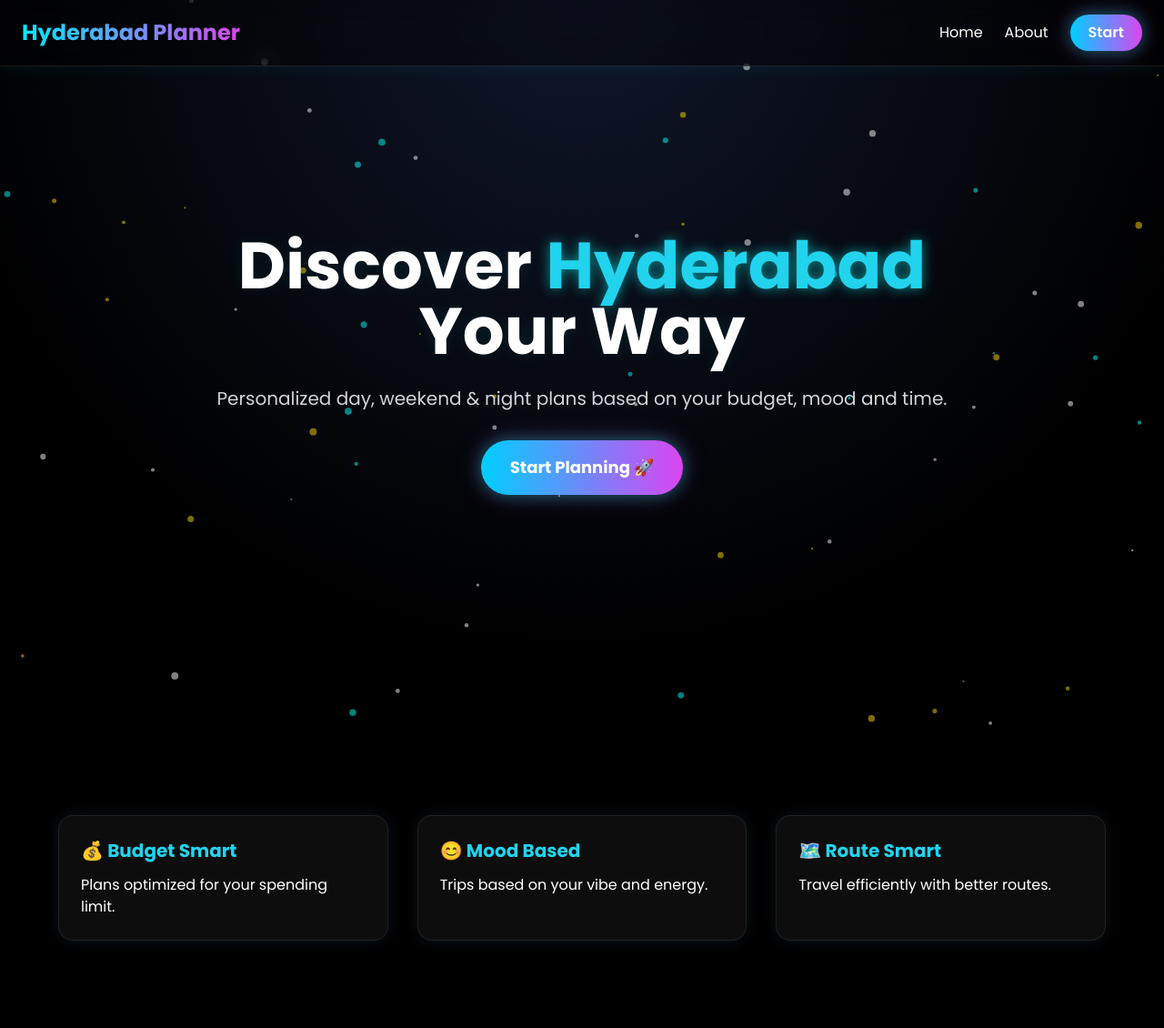
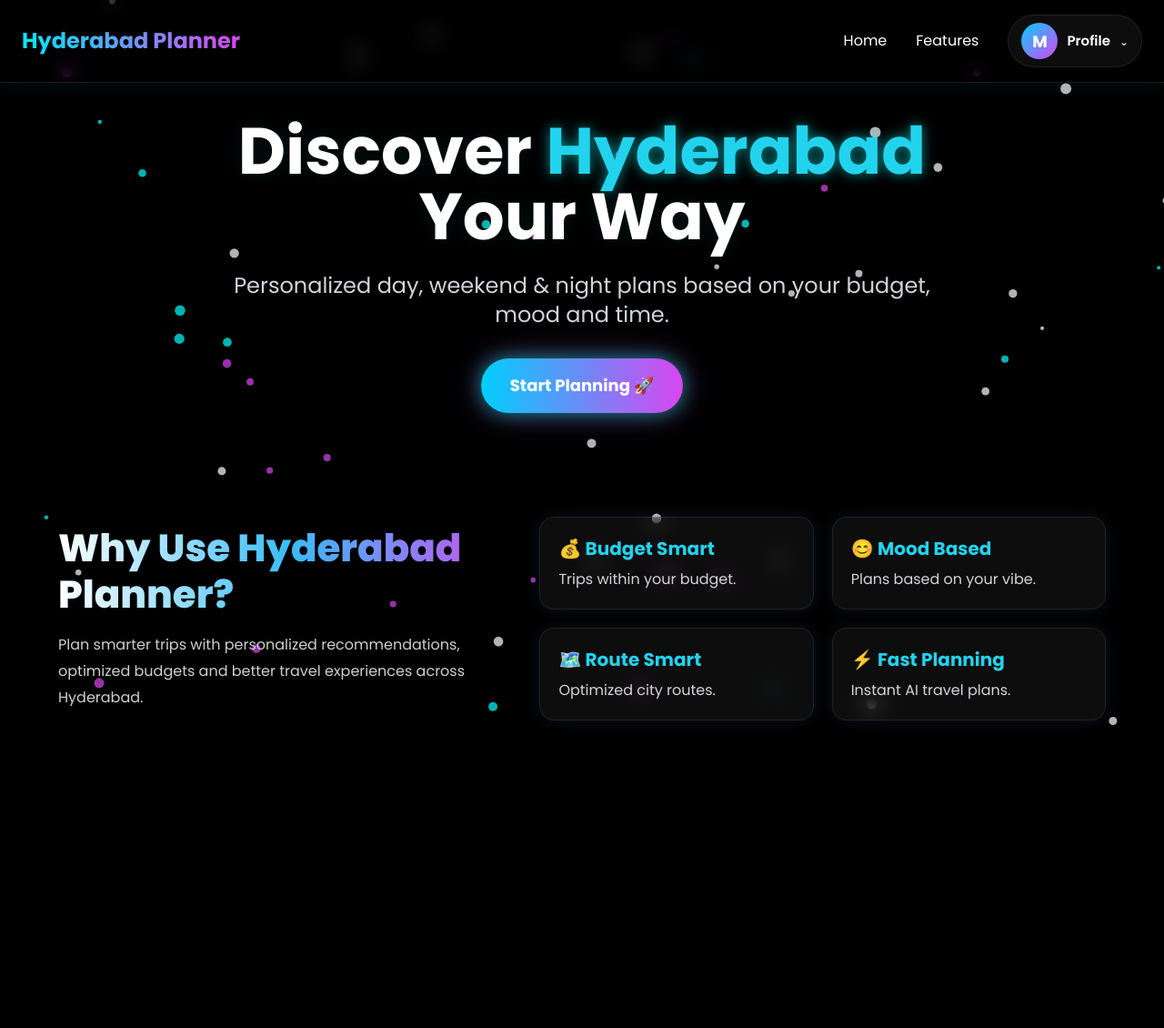
Before and after one commit to ManognaDeekonda/hyderabad_travelling, a Flask app: page / in a window 1280 px wide. Shown: the whole page at 91% size. After the commit the page ends 797 px from the top, so only its background shows below. Run offline with Flask 3, Linux system fonts and the light colour scheme; some libraries are stand-ins or nearby versions.

Commit message:
Updated home page UI, responsiveness, mobile menu and planner back button

```diff
--- a/templates/index.html
+++ b/templates/index.html
@@ -3,15 +3,22 @@
 <head>
 <meta charset="UTF-8">
 <meta name="viewport" content="width=device-width, initial-scale=1.0">
+
 <title>Hyderabad Smart Planner</title>
 
 <script src="https://cdn.tailwindcss.com"></script>
 
 <link href="https://fonts.googleapis.com/css2?family=Poppins:wght@300;400;600;700;800&display=swap" rel="stylesheet">
 
-<link rel="stylesheet" href="{{ url_for('static', filename='css/style.css') }}">
+<style>
 
-<style>
+*{
+margin:0;
+padding:0;
+box-sizing:border-box;
+scroll-behavior:smooth;
+}
+
 body{
 font-family:'Poppins',sans-serif;
 background:#000;
@@ -64,160 +74,583 @@ box-shadow:
 0 0 18px rgba(0,255,255,.35),
 0 0 30px rgba(217,70,239,.25);
 animation:pulseGlow 2s infinite;
+transition:.3s ease;
 }
 
 .pulseBtn:hover{
-transform:scale(1.08);
+transform:translateY(-3px) scale(1.05);
 box-shadow:
 0 0 24px rgba(0,255,255,.55),
 0 0 40px rgba(217,70,239,.35);
 }
 
-/* Cards */
+/* CARDS */
 .glass{
 background:rgba(255,255,255,.05);
 backdrop-filter:blur(14px);
 border:1px solid rgba(255,255,255,.08);
+
 box-shadow:
 0 0 15px rgba(0,255,255,.08),
 0 0 24px rgba(217,70,239,.06);
+
 transition:.35s ease;
 }
 
 .glass:hover{
-transform:translateY(-8px);
+transform:translateY(-6px);
+
 box-shadow:
 0 0 20px rgba(0,255,255,.16),
 0 0 36px rgba(217,70,239,.12);
 }
 
-/* mobile */
+/* SECTION TITLE */
+.sectionTitle{
+font-size:42px;
+font-weight:800;
+line-height:1.2;
+margin-bottom:16px;
+
+background:linear-gradient(90deg,#ffffff,#38bdf8,#d946ef);
+-webkit-background-clip:text;
+-webkit-text-fill-color:transparent;
+}
+
+.sectionSub{
+color:#cfcfcf;
+line-height:1.8;
+max-width:500px;
+}
+
+/* PROFILE */
+.profileWrapper{
+position:relative;
+cursor:pointer;
+}
+
+.profileBtn{
+display:flex;
+align-items:center;
+gap:10px;
+padding:8px 14px;
+border-radius:999px;
+background:rgba(255,255,255,.05);
+border:1px solid rgba(255,255,255,.08);
+transition:.3s ease;
+}
+
+.profileBtn:hover{
+background:rgba(255,255,255,.08);
+border-color:rgba(0,255,255,.4);
+}
+
+.profileCircle{
+width:40px;
+height:40px;
+border-radius:50%;
+display:flex;
+align-items:center;
+justify-content:center;
+font-weight:700;
+font-size:18px;
+background:linear-gradient(135deg,#00cfff,#d946ef);
+}
+
+.profileName{
+font-size:15px;
+font-weight:600;
+}
+
+.dropdownIcon{
+font-size:12px;
+margin-top:2px;
+transition:.3s ease;
+}
+
+.profileWrapper.active .dropdownIcon{
+transform:rotate(180deg);
+}
+
+/* DROPDOWN */
+.profileDropdown{
+position:absolute;
+top:62px;
+right:0;
+width:230px;
+
+background:rgba(12,12,12,.96);
+border:1px solid rgba(255,255,255,.08);
+border-radius:18px;
+padding:10px;
+
+opacity:0;
+visibility:hidden;
+transform:translateY(10px);
+
+transition:.3s ease;
+
+box-shadow:
+0 0 20px rgba(0,255,255,.12),
+0 0 30px rgba(217,70,239,.10);
+}
+
+.profileWrapper.active .profileDropdown{
+opacity:1;
+visibility:visible;
+transform:translateY(0);
+}
+
+.dropdownItem{
+display:flex;
+align-items:center;
+gap:12px;
+padding:14px;
+border-radius:12px;
+transition:.25s ease;
+text-decoration:none;
+color:white;
+font-size:15px;
+font-weight:500;
+}
+
+.dropdownItem:hover{
+background:rgba(255,255,255,.06);
+color:#38bdf8;
+}
+
+/* MOBILE MENU LINKS */
+.mobileLink{
+padding:14px 18px;
+margin:0 18px;
+border-radius:14px;
+transition:.3s ease;
+font-weight:500;
+color:white;
+text-align:left;
+background:rgba(255,255,255,.02);
+border:1px solid transparent;
+}
+
+.mobileLink:hover{
+background:rgba(255,255,255,.06);
+color:#38bdf8;
+transform:translateX(3px);
+border-color:rgba(0,255,255,.15);
+}
+
+/* ANIMATION */
+@keyframes pulseGlow{
+
+0%{
+box-shadow:
+0 0 14px rgba(0,255,255,.25),
+0 0 22px rgba(217,70,239,.15);
+}
+
+50%{
+box-shadow:
+0 0 24px rgba(0,255,255,.55),
+0 0 38px rgba(217,70,239,.35);
+}
+
+100%{
+box-shadow:
+0 0 14px rgba(0,255,255,.25),
+0 0 22px rgba(217,70,239,.15);
+}
+}
+
+/* TABLET */
+@media(max-width:1024px){
+
+.aboutGrid{
+grid-template-columns:1fr !important;
+gap:12px;
+}
+
+#about{
+padding-top:20px !important;
+padding-bottom:20px !important;
+}
+
+.rightCards{
+grid-template-columns:1fr 1fr;
+gap:14px;
+}
+
+.sectionTitle{
+margin-bottom:8px;
+}
+
+.sectionSub{
+margin-bottom:10px;
+line-height:1.6;
+}
+
+.heroTitle{
+font-size:58px !important;
+line-height:1.1;
+}
+
+}
+/* MOBILE */
 @media(max-width:768px){
+
 .heroTitle{
-font-size:42px !important;
+font-size:44px !important;
+line-height:1.15;
 }
+
+.heroSection{
+padding-top:110px;
+padding-bottom:50px;
+}
+
 nav{
 padding:14px 18px !important;
 }
+
+.sectionTitle{
+font-size:34px;
+text-align:center;
 }
+
+.sectionSub{
+text-align:center;
+margin:auto;
+}
+
+.rightCards{
+grid-template-columns:1fr;
+gap:18px;
+}
+
+.profileName{
+display:none;
+}
+
+.profileDropdown{
+width:210px;
+right:-10px;
+}
+
+.aboutSection{
+padding-top:10px !important;
+}
+
+}
+
 </style>
+
 </head>
 
 <body>
+
+<!-- PARTICLES -->
 <div id="particles-js"></div>
 
-<!-- Navbar -->
+<!-- NAVBAR -->
 <nav class="fixed top-0 left-0 w-full z-50 backdrop-blur-md bg-black/40 border-b border-white/10 px-6 py-4 flex justify-between items-center">
 
 <h1 class="text-xl md:text-2xl font-bold brandGlow">
 Hyderabad Planner
 </h1>
 
-<!-- Desktop Menu -->
-<div class="hidden md:flex gap-6 items-center">
-<a href="#hero" class="hover:text-cyan-400 transition">Home</a>
-<a href="#about" class="hover:text-cyan-400 transition">About</a>
+<!-- DESKTOP MENU -->
+<div class="hidden md:flex gap-8 items-center">
 
-<a href="/planner"
-class="px-5 py-2 rounded-full pulseBtn font-semibold transition">
-Start
+<a href="#hero" class="hover:text-cyan-400 transition font-medium">
+Home
 </a>
+
+<a href="#about" class="hover:text-cyan-400 transition font-medium">
+Features
+</a>
+
+<!-- PROFILE -->
+<div class="profileWrapper" id="profileWrapper">
+
+<div class="profileBtn">
+
+<div class="profileCircle">
+M
 </div>
 
-<!-- Mobile Hamburger -->
+<div class="profileName">
+Profile
+</div>
+
+<div class="dropdownIcon">
+⌄
+</div>
+
+</div>
+
+<!-- DROPDOWN -->
+<div class="profileDropdown">
+
+<a href="#" class="dropdownItem">
+👤 Personal Info
+</a>
+
+<a href="#" class="dropdownItem">
+🕘 Recent Search
+</a>
+
+<a href="#" class="dropdownItem">
+🚪 Logout
+</a>
+
+</div>
+
+</div>
+
+</div>
+
+<!-- MOBILE BUTTON -->
 <button id="menuBtn" class="md:hidden text-3xl">
 ☰
 </button>
 
 </nav>
 
-<!-- Mobile Menu -->
-<div id="mobileMenu" class="hidden fixed top-16 left-0 w-full bg-black/95 z-40 flex flex-col text-center py-6 gap-6 text-lg">
+<!-- MOBILE MENU -->
+<div id="mobileMenu"
+class="hidden fixed top-16 left-0 w-full bg-black/95 backdrop-blur-xl z-40 flex flex-col py-6 gap-2 text-lg border-b border-white/10">
 
-<a href="#hero">Home</a>
-<a href="#about">About</a>
+<a href="#hero" class="mobileLink">
+🏠 Home
+</a>
 
-<a href="/planner"
-class="text-cyan-400 font-semibold">
-Start Planning 🚀
+<a href="#about" class="mobileLink">
+✨ Features
+</a>
+
+<a href="#" class="mobileLink">
+👤 Personal Info
+</a>
+
+<a href="#" class="mobileLink">
+🕘 Recent Search
+</a>
+
+<a href="#" class="mobileLink text-red-400">
+🚪 Logout
 </a>
 
 </div>
 
-<!-- Hero -->
-<section id="hero" class="min-h-screen flex items-center justify-center text-center px-6 relative z-10">
+<!-- HERO -->
+<section id="hero"
+class="heroSection min-h-[65vh] flex items-center justify-center text-center px-6 pt-32 pb-16">
 
-<div class="max-w-4xl">
+<div class="max-w-5xl mx-auto">
 
-<h1 class="heroTitle text-4xl md:text-7xl font-bold mb-6">
-Discover <span class="text-cyan-400 textGlow">Hyderabad</span><br>
+<h1 class="heroTitle text-5xl md:text-7xl font-bold mb-6">
+
+Discover
+<span class="text-cyan-400 textGlow">
+Hyderabad
+</span>
+
+<br>
+
 Your Way
+
 </h1>
 
-<p class="text-gray-300 text-lg md:text-xl mb-8">
+<p class="text-gray-300 text-lg md:text-2xl mb-8 max-w-3xl mx-auto">
+
 Personalized day, weekend & night plans based on your budget, mood and time.
+
 </p>
 
 <a href="/planner"
-class="inline-block px-8 py-4 rounded-full font-bold text-lg transition duration-300 pulseBtn">
+class="inline-block px-8 py-4 rounded-full font-bold text-lg pulseBtn">
+
 Start Planning 🚀
+
 </a>
 
 </div>
 
 </section>
 
-<!-- About -->
-<section id="about" class="py-24 px-6 relative z-10">
+<!-- FEATURES -->
+<section id="about"
+class="aboutSection py-8 md:py-12 px-6">
 
-<div class="grid md:grid-cols-3 gap-8 max-w-6xl mx-auto">
+<div class="max-w-6xl mx-auto">
 
-<div class="glass p-6 rounded-2xl">
-<h3 class="text-xl font-bold text-cyan-400 mb-3">💰 Budget Smart</h3>
-<p>Plans optimized for your spending limit.</p>
+<div class="aboutGrid grid grid-cols-1 lg:grid-cols-[0.9fr_1.1fr] gap-4 lg:gap-5 items-center">
+
+<!-- LEFT -->
+<div>
+
+<h2 class="sectionTitle">
+Why Use Hyderabad Planner?
+</h2>
+
+<p class="sectionSub">
+Plan smarter trips with personalized recommendations, optimized budgets and better travel experiences across Hyderabad.
+</p>
+
 </div>
 
-<div class="glass p-6 rounded-2xl">
-<h3 class="text-xl font-bold text-cyan-400 mb-3">😊 Mood Based</h3>
-<p>Trips based on your vibe and energy.</p>
+<!-- RIGHT -->
+<div class="rightCards grid grid-cols-2 gap-5">
+
+<div class="glass p-5 rounded-2xl">
+<h3 class="text-xl font-bold text-cyan-400 mb-2">
+💰 Budget Smart
+</h3>
+
+<p class="text-gray-300">
+Trips within your budget.
+</p>
 </div>
 
-<div class="glass p-6 rounded-2xl">
-<h3 class="text-xl font-bold text-cyan-400 mb-3">🗺️ Route Smart</h3>
-<p>Travel efficiently with better routes.</p>
+<div class="glass p-5 rounded-2xl">
+<h3 class="text-xl font-bold text-cyan-400 mb-2">
+😊 Mood Based
+</h3>
+
+<p class="text-gray-300">
+Plans based on your vibe.
+</p>
+</div>
+
+<div class="glass p-5 rounded-2xl">
+<h3 class="text-xl font-bold text-cyan-400 mb-2">
+🗺️ Route Smart
+</h3>
+
+<p class="text-gray-300">
+Optimized city routes.
+</p>
+</div>
+
+<div class="glass p-5 rounded-2xl">
+<h3 class="text-xl font-bold text-cyan-400 mb-2">
+⚡ Fast Planning
+</h3>
+
+<p class="text-gray-300">
+Instant AI travel plans.
+</p>
+</div>
+
+</div>
+
 </div>
 
 </div>
 
 </section>
 
-<!-- Scripts -->
-
-<!-- Load library FIRST -->
+<!-- SCRIPT -->
 <script src="https://cdn.jsdelivr.net/npm/tsparticles@2/tsparticles.bundle.min.js"></script>
 
 <script>
-// ✅ Mobile Menu Toggle
+
+/* MOBILE MENU */
 const menuBtn = document.getElementById("menuBtn");
 const mobileMenu = document.getElementById("mobileMenu");
 
-menuBtn.addEventListener("click", () => {
-  mobileMenu.classList.toggle("hidden");
+menuBtn.addEventListener("click", (e) => {
+
+e.stopPropagation();
+
+mobileMenu.classList.toggle("hidden");
+
 });
 
-// ✅ Particles AFTER library loads
+// CLOSE MOBILE MENU WHEN CLICK OUTSIDE
+document.addEventListener("click", (e) => {
+
+if(
+!mobileMenu.contains(e.target) &&
+!menuBtn.contains(e.target)
+){
+mobileMenu.classList.add("hidden");
+}
+
+});
+
+// CLOSE MENU AFTER CLICKING LINK
+const mobileLinks = document.querySelectorAll(".mobileLink");
+
+mobileLinks.forEach(link => {
+
+link.addEventListener("click", () => {
+mobileMenu.classList.add("hidden");
+});
+
+});
+
+/* PROFILE */
+const profileWrapper = document.getElementById("profileWrapper");
+
+profileWrapper.addEventListener("click", () => {
+profileWrapper.classList.toggle("active");
+});
+
+/* CLOSE DROPDOWN */
+document.addEventListener("click", (e) => {
+
+if(!profileWrapper.contains(e.target)){
+profileWrapper.classList.remove("active");
+}
+
+});
+
+/* PARTICLES */
 tsParticles.load("particles-js", {
-  fullScreen: { enable: false },
-  particles: {
-    number: { value: 50 },
-    size: { value: { min: 4, max: 8 } },
-    move: { enable: true, speed: 1 },
-    opacity: { value: 0.8 }
-  }
+
+fullScreen:{
+enable:false
+},
+
+particles:{
+
+number:{
+value:55
+},
+
+color:{
+value:["#00ffff","#ffffff","#d946ef"]
+},
+
+shape:{
+type:"circle"
+},
+
+opacity:{
+value:0.7
+},
+
+size:{
+value:{
+min:2,
+max:6
+}
+},
+
+move:{
+enable:true,
+speed:1
+},
+
+links:{
+enable:false
+}
+
+}
+
 });
+
 </script>
-
-<script src="{{ url_for('static', filename='js/main.js') }}"></script>
 
 </body>
 </html>
```
Also changed, not shown: other parts of templates/index.html (+19 -16 lines), templates/planner.html (+8 -0 lines).
